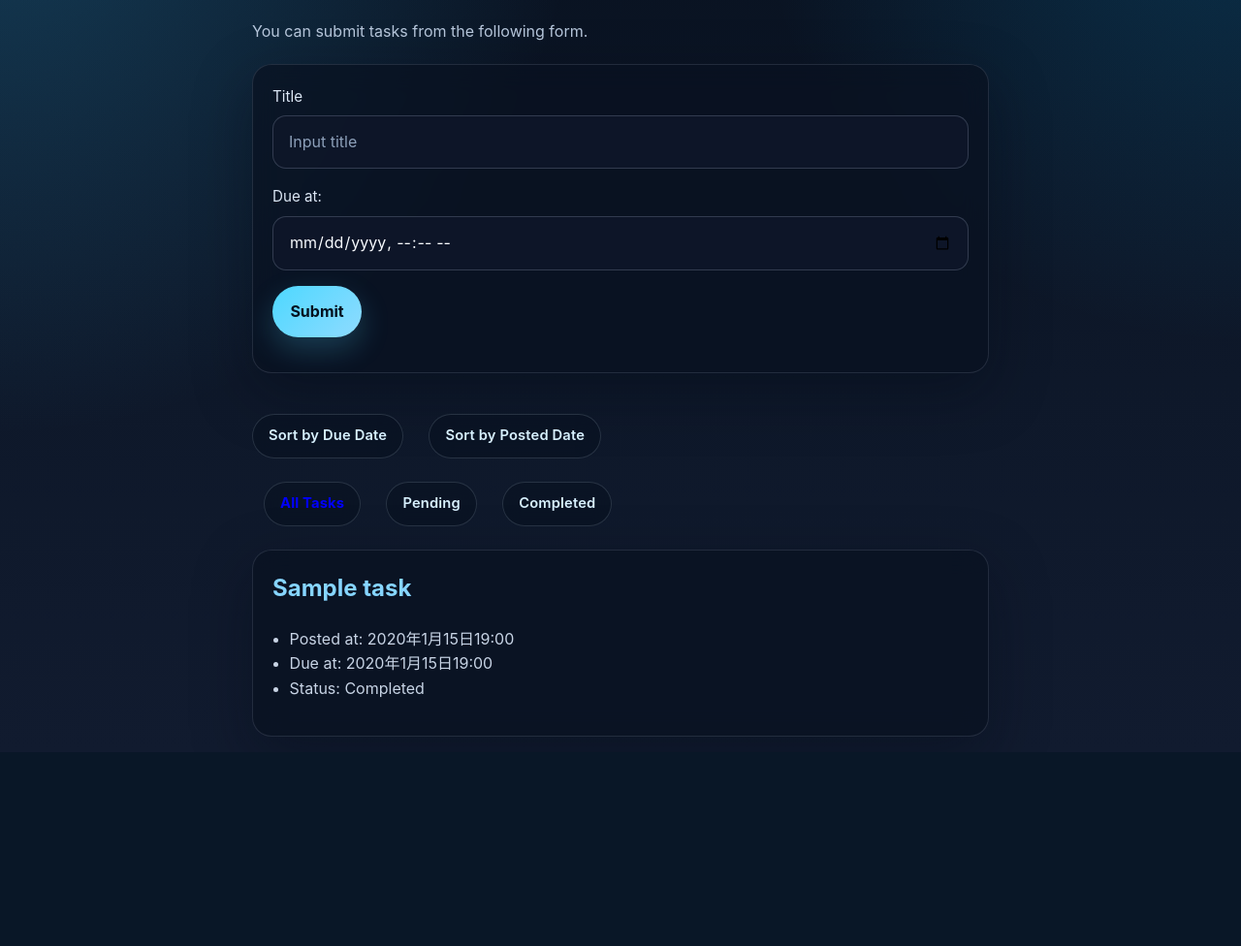
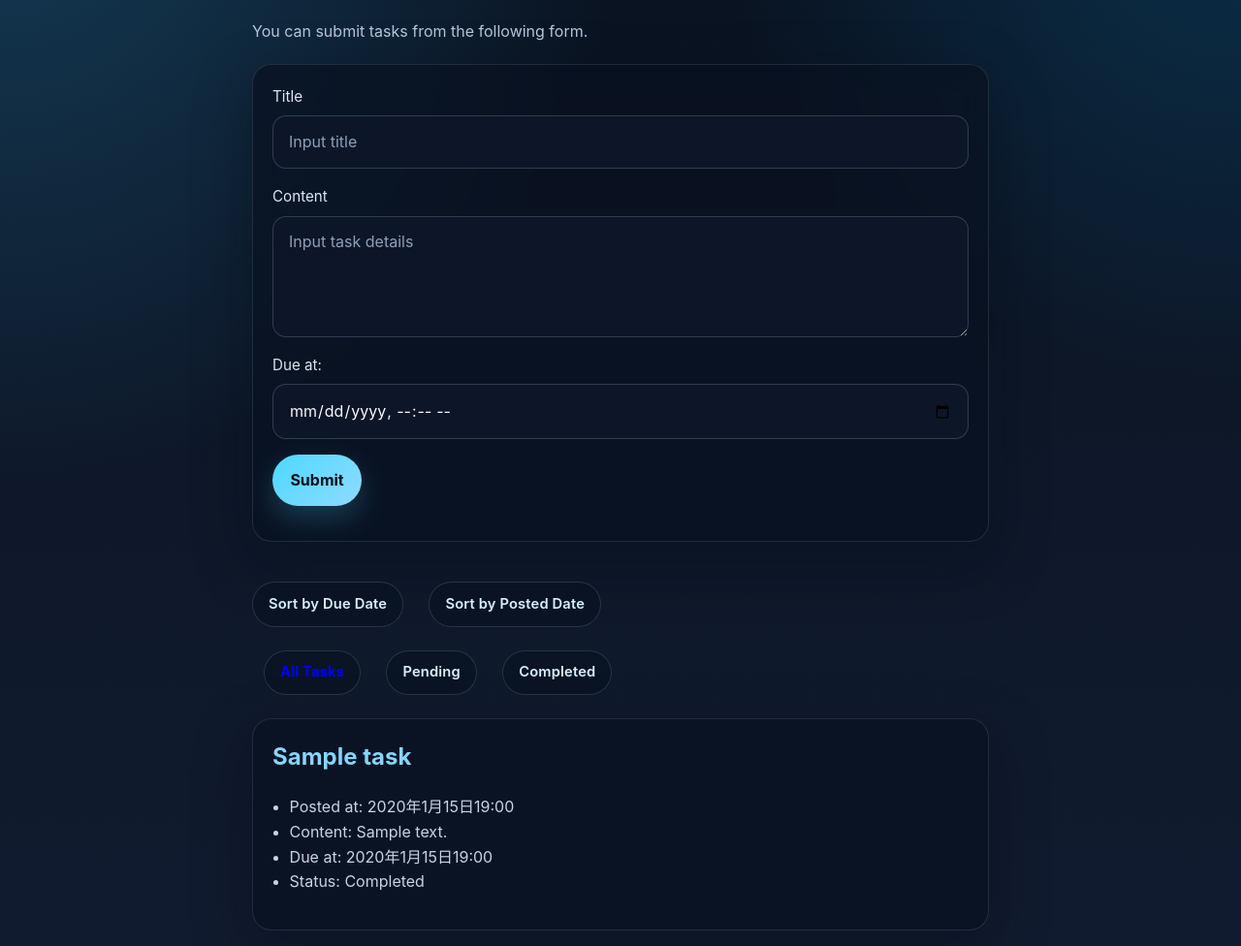
Before and after one commit to SoraINIAD/django-test-exercise, a Django app: page / in a window 1280 px wide. Shown: the part 152-1128 px from the top of the page at 97% size. Before the commit the page ends 912 px from the top, so only its background shows below. Run offline with Django 4.2, Linux system fonts and the light colour scheme; tables that the repository leaves empty hold one stand-in row (values such as "Sample post").

Commit message:
タスク内容を入力・表示する機能を追加

```diff
--- a/todo/models.py
+++ b/todo/models.py
@@ -5,6 +5,7 @@ from django.utils import timezone
 # Create your models here.
 class Task(models.Model):
     title = models.CharField(max_length=100)
+    content = models.TextField(blank=True, default='')
     completed = models.BooleanField(default=False)
     posted_at = models.DateTimeField(default=timezone.now)
     due_at = models.DateTimeField(null=True, blank=True)
--- a/todo/static/todo/style.css
+++ b/todo/static/todo/style.css
@@ -63,11 +63,13 @@ label {
 }
 
 input,
+textarea,
 button {
   font: inherit;
 }
 
-input {
+input,
+textarea.task-textarea {
   width: 100%;
   padding: 0.85rem 1rem;
   border: 1px solid rgba(148, 163, 184, 0.28);
@@ -76,8 +78,22 @@ input {
   color: #f8fbff;
 }
 
-input::placeholder {
+input::placeholder,
+textarea.task-textarea::placeholder {
   color: #8da0ba;
+}
+
+textarea.task-textarea {
+  display: block;
+  min-height: 7rem;
+  resize: vertical;
+  line-height: 1.5;
+}
+
+textarea.task-textarea:focus {
+  outline: none;
+  border-color: rgba(77, 216, 255, 0.72);
+  box-shadow: 0 0 0 3px rgba(77, 216, 255, 0.16);
 }
 
 button {
--- a/todo/templates/todo/detail.html
+++ b/todo/templates/todo/detail.html
@@ -13,6 +13,9 @@
     <h1>{{ task.title }}</h1>
     <ul>
       <li>Posted at: {{ task.posted_at }}</li>
+      {% if task.content %}
+      <li>Content: {{ task.content }}</li>
+      {% endif %}
       {% if task.due_at %}
       <li>Due at: {{ task.due_at }}</li>
       {% endif %}
--- a/todo/templates/todo/edit.html
+++ b/todo/templates/todo/edit.html
@@ -6,7 +6,7 @@
     <title>To Do Application</title>
     <meta charset="UTF-8">
     <meta name="author" content="INIAD">
-    <link rel="stylesheet" href="{% static 'todo/style.css' %}">
+    <link rel="stylesheet" href="{% static 'todo/style.css' %}?v=2">
   </head>
 
   <body>
@@ -17,6 +17,10 @@
       <div>
         <label for="titleInput">Title</label><br>
         <input id="titleInput" name="title" type="text" placeholder="Input title" value="{{ task.title }}">
+      </div>
+      <div>
+        <label for="contentInput">Content</label><br>
+        <textarea class="task-textarea" id="contentInput" name="content" rows="4">{{ task.content }}</textarea>
       </div>
       <div>
         <label for="dueInput">Due at:</label><br>
--- a/todo/templates/todo/index.html
+++ b/todo/templates/todo/index.html
@@ -6,7 +6,7 @@
     <title>To Do Application</title>
     <meta charset="UTF-8">
     <meta name="author" content="INIAD">
-    <link rel="stylesheet" href="{% static 'todo/style.css' %}">
+    <link rel="stylesheet" href="{% static 'todo/style.css' %}?v=2">
   </head>
 
   <body>
@@ -17,6 +17,10 @@
       <div>
         <label for="titleInput">Title</label><br>
         <input id="titleInput" name="title" type="text" placeholder="Input title">
+      </div>
+      <div>
+        <label for="contentInput">Content</label><br>
+        <textarea class="task-textarea" id="contentInput" name="content" rows="4" placeholder="Input task details"></textarea>
       </div>
       <div>
         <label for="dueInput">Due at:</label><br>
@@ -45,6 +49,9 @@
       <h2><a href="{% url 'detail' task.id %}">{{ task.title }}</a></h2>
       <ul>
         <li>Posted at: {{ task.posted_at }}</li>
+        {% if task.content %}
+        <li>Content: {{ task.content }}</li>
+        {% endif %}
         {% if task.due_at %}
         <li>Due at: {{ task.due_at }}</li>
         {% endif %}
--- a/todo/views.py
+++ b/todo/views.py
@@ -8,8 +8,13 @@ from todo.models import Task
 # Create your views here.
 def index(request):
     if request.method == 'POST':
-        task = Task(title=request.POST['title'],
-                    due_at=make_aware(parse_datetime(request.POST['due_at'])))
+        due_at_value = request.POST.get('due_at', '')
+        due_at = make_aware(parse_datetime(due_at_value)) if due_at_value else None
+        task = Task(
+            title=request.POST.get('title', ''),
+            content=request.POST.get('content', ''),
+            due_at=due_at,
+        )
         task.save()
 
     if request.GET.get('order') == 'due':
@@ -47,8 +52,10 @@ def update(request, task_id):
     except Task.DoesNotExist:
         raise Http404("Task does not exist")
     if request.method == 'POST':
-        task.title = request.POST['title']
-        task.due_at = make_aware(parse_datetime(request.POST['due_at']))
+        task.title = request.POST.get('title', task.title)
+        task.content = request.POST.get('content', task.content)
+        due_at_value = request.POST.get('due_at', '')
+        task.due_at = make_aware(parse_datetime(due_at_value)) if due_at_value else None
         task.save()
         return redirect(detail, task_id)
 
```
Also changed, not shown: todo/tests.py (+6 -1 lines), todo/migrations/0002_task_content.py (added).
